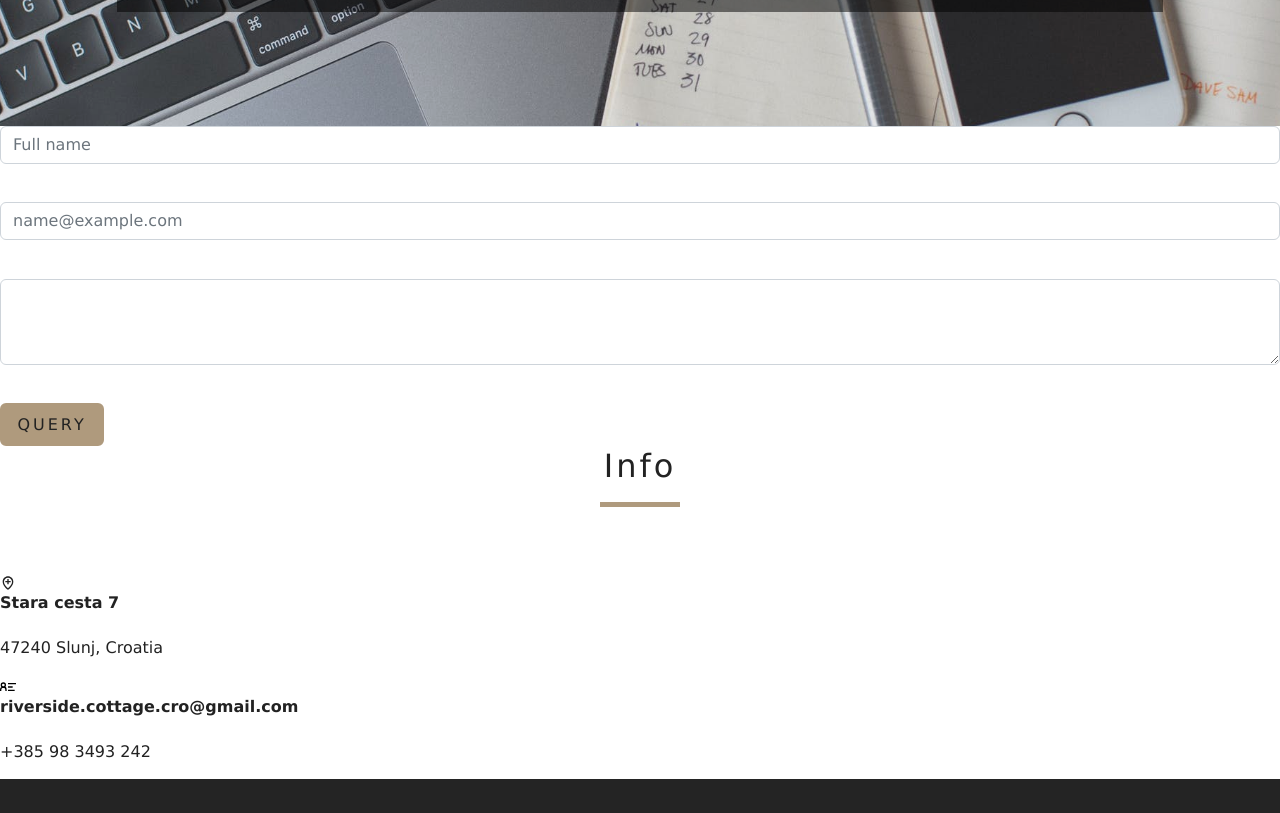
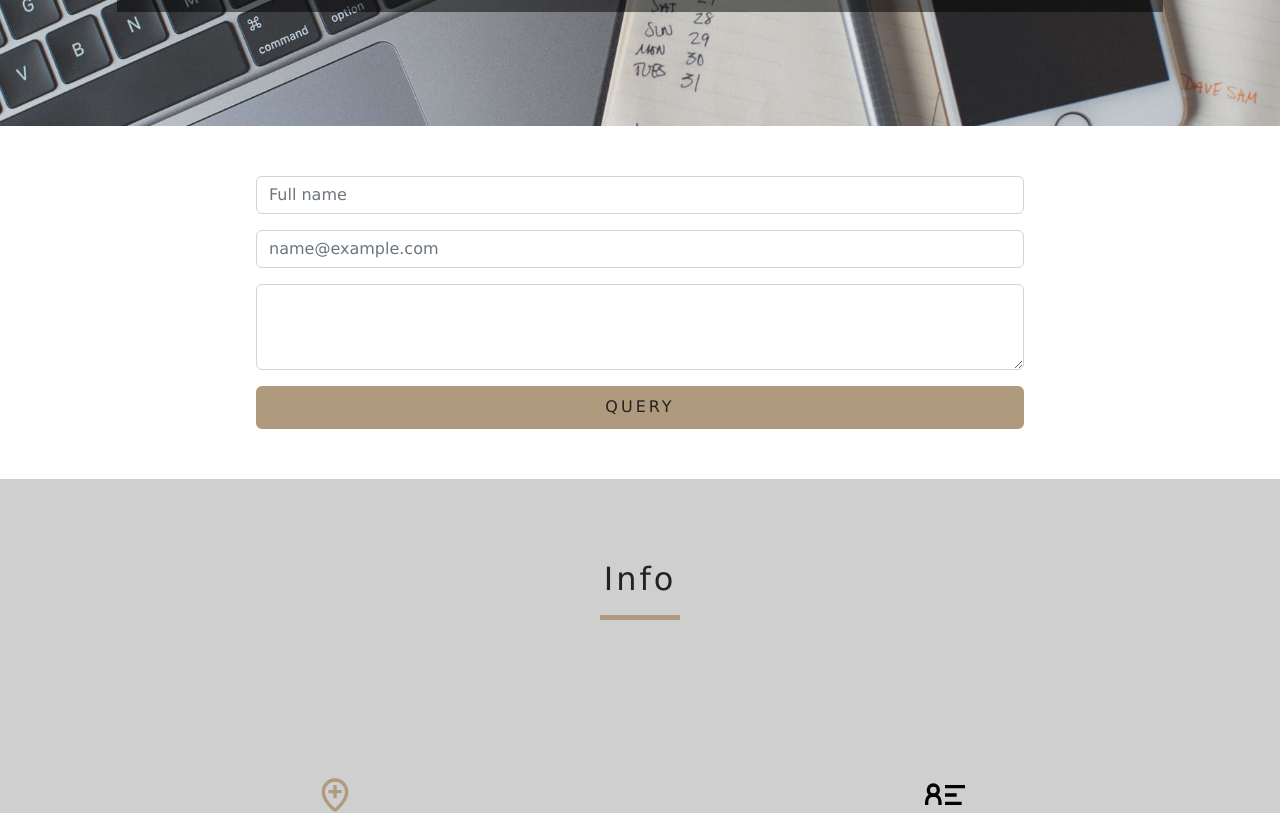
Before and after one commit to klarapo/Riverside, a React (Create React App) app: page /contact in a window 1280 px wide. Shown: the part 420-1233 px from the top of the page. Built offline with nearby package versions, Linux system fonts and the light colour scheme.

Commit message:
Update App.css

```diff
--- a/src/App.css
+++ b/src/App.css
@@ -1,4 +1,3 @@
-
 * {
     margin: 0;
     padding: 0;
@@ -115,7 +114,7 @@
   .nav-links {
     height: 0;
     margin-top: 2rem;
-    overflow: hidden;
+    overflow:auto;
     transition: var(--mainTransition);
     list-style-type: none;
   }
@@ -133,6 +132,9 @@
   .nav-links a:hover {
     color: var(--primaryColor);
   }
+  .nav-links a:active {
+    border-bottom: 3px solid black;
+  }
 
   .show-nav {
     height: 100px;
@@ -149,11 +151,13 @@
     .nav-links {
       height: auto;
       display: flex;
-      margin-left: 4rem;
     }
     .nav-links a {
       margin: 0 1rem;
       padding: 0.5rem 0;
+    }
+    .show-nav {
+      height: 300px;
     }
   }
   /* end of navbar */
@@ -180,7 +184,6 @@
     background-image: url("./images/hero_contact.png");
     min-height: 60vh;
   }
-
   /* End of Hero */
   /* Banner */
   .banner {
@@ -242,14 +245,19 @@
   /* end of Title */
 
   /* activities */
-  .activities {
+  .activities, .location, .featuredrooms, .room {
     padding: 5rem 0;
   }
-  .activities {
+  .activities, .location {
     background: var(--darkGrey);
     text-align: center;
   }
-  .activities-center {
+  .featuredrooms, .room{
+    background: var(--offWhite);
+    text-align: center;
+  }
+
+  .activities-center, .location-center, .featuredrooms-center {
     width: 90vw;
     margin: 0 auto;
     display: grid;
@@ -257,33 +265,40 @@
     grid-row-gap: 2rem;
     grid-column-gap: 50px;
   }
-  .activities span {
+  .room-center {
+    width: 90vw;
+    margin: 0 auto;
+    display: grid;
+    grid-template-columns: repeat(auto-fill, minmax(300px, 1fr));
+    grid-row-gap: 2rem;
+    grid-column-gap: 50px;
+  }
+  .activities span, .location span, .featuredrooms span, .room span {
     display: inline-block;
     color: var(--primaryColor);
     font-size: 2.5rem;
     margin-bottom: 1.5rem;
   }
-  .activities h6 {
+  .activities h6, .location h6, .featuredrooms h6, .room h6  {
     letter-spacing: var(--mainSpacing);
   }
-  .activities p {
+  .activities p, .location p, .featuredrooms p .room p {
     width: 80%;
     margin: 0 auto;
   }
   @media screen and (min-width: 992px) {
-    .activities-center {
+    .activities-center, .location-center, .featuredrooms-center, .room-center {
       width: 95vw;
       max-width: 1170px;
     }
   }
 
   @media screen and (min-width: 1200px) {
-    .activities p {
+    .activities p, .location p, .featuredrooms p, .room p {
       width: 100%;
     }
   }
   /*end of activities */
-
   /*cards*/
   .reviews{
     background: var(--darkGrey);
@@ -310,12 +325,18 @@
   }
 
   @media screen and (max-width: 576px) {
+    .card {
+      padding: 5px 11px;
+      grid-template-columns: repeat(auto-fit, minmax(200px, 1fr));
+    }
     .card-img{
-      width: 100%;
+      width: 60%;
+      margin: 0 auto;
     }
     .card-group{
       padding: 0.5rem;
-      width: 30vw;
+      width: 60vw;
+      margin: 0 auto;
     }
   }
   @media screen and (min-width: 992px) {
@@ -330,7 +351,6 @@
       width: 100%;
     }
   }
-
   /* featured rooms */
 
   .featured-rooms {
@@ -520,3 +540,16 @@
     }
   }
   /* end of roomlist */
+
+  .contactform {
+    display: flex;
+    width: 100%;
+    max-width: 60%;
+    margin: 0 auto;
+    justify-content: center;
+}
+
+.contact{
+  padding-top: 50px;
+    padding-bottom: 50px;
+}
```
